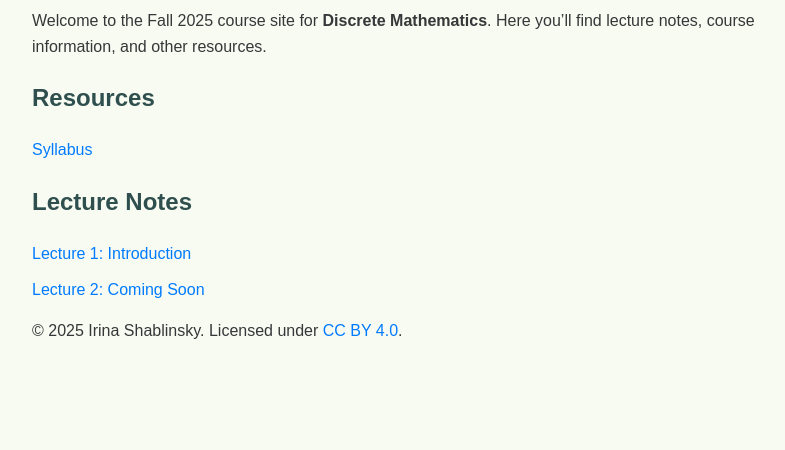
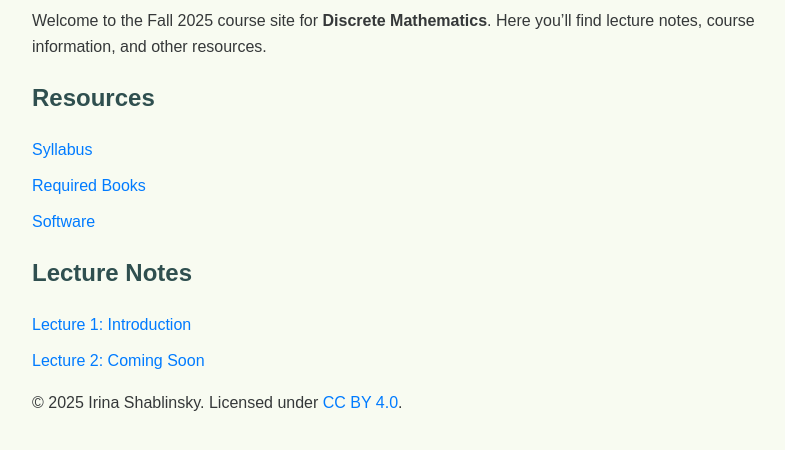
Before and after one commit to irinashab/dmath-2025, a plain HTML site: page index.html in a window 1280 px wide. Shown: the part 106-556 px from the top of the page, without its empty margins (208-993 px from the left). Drawn offline with nearby package versions, Linux system fonts and the light colour scheme.

Commit message:
Update index.html

```diff
--- a/index.html
+++ b/index.html
@@ -43,6 +43,8 @@
 <h2>Resources</h2>
     <ul>
         <li><a href="https://irinashab.github.io/dmath-2025/syllabus.html">Syllabus</a></li>
+         <li><a href="https://irinashab.github.io/dmath-2025/books.html">Required Books</a></li>
+         <li><a href="https://irinashab.github.io/dmath-2025/software.html">Software</a></li>
         <li></li>
     </ul>
 
```
